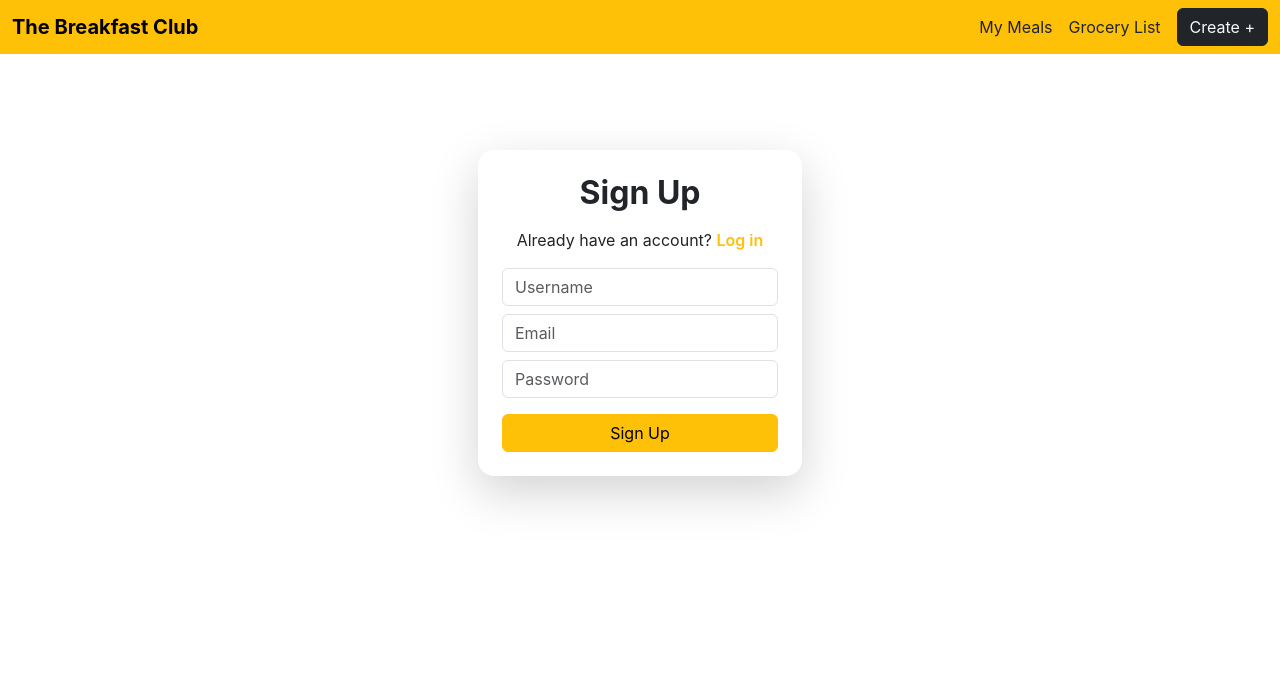
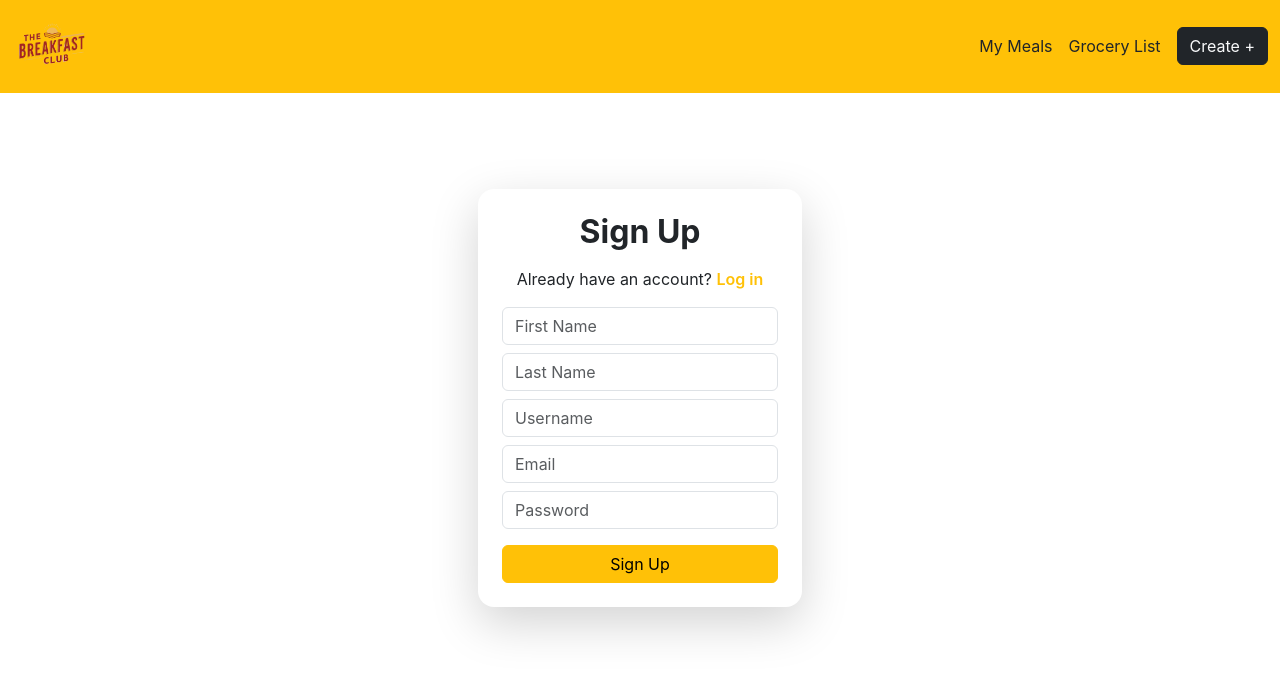
Before and after one commit to HRicketts007/BreakfastClub, a React (Create React App) app in the folder breakfast-club/: page /signup in a window 1280 px wide. Shown: the top 674 px of the page. Built offline with nearby package versions, Linux system fonts and the light colour scheme.

Commit message:
add: allegery & diet filters

```diff
--- a/breakfast-club/src/components/Auth/Signup.jsx
+++ b/breakfast-club/src/components/Auth/Signup.jsx
@@ -32,7 +32,7 @@ const Signup = () => {
     //signup endpoint
     try {
       const response = await axios.post(
-        `http://45.56.112.26:6969/auth/signup`,
+        `http://45.56.112.26:6969/auth/register`,
         formData
       );
 
@@ -40,11 +40,11 @@ const Signup = () => {
         setMessage("Signup successful! Please log in.");
         navigate("/login");
       } else {
-        setMessage(response.data.message || "Signup failed");
+        setMessage(response.data.message || "Signup failed. Please try again.");
       }
     } catch (error) {
       console.error("Signup error:", error);
-      setMessage(error.response?.data?.message || "Signup failed");
+      setMessage(error.response?.data?.message || "Signup failed. Please try again.");
     } finally {
       setLoading(false);
     }
@@ -68,7 +68,26 @@ const Signup = () => {
                 </span>
               </p>
               <div className="d-flex flex-column">
-                <input
+                <div className="flex-row align-items-center justify-content-between">
+
+                 <input
+                  className="form-control mb-2"
+                  type="text"
+                  name="firstName"
+                  placeholder="First Name"
+                  value={formData.firstName}
+                  onChange={handleChange}
+                />
+                  <input
+                  className="form-control mb-2"
+                  type="text"
+                  name="lastName"
+                  placeholder="Last Name"
+                  value={formData.lastName}
+                  onChange={handleChange}
+                />
+                </div>
+                  <input
                   className="form-control mb-2"
                   type="text"
                   name="username"
--- a/breakfast-club/src/components/Nav.jsx
+++ b/breakfast-club/src/components/Nav.jsx
@@ -1,7 +1,7 @@
 import React, {useEffect} from "react";
 import { Link, useNavigate } from "react-router-dom";
 import axios from "axios";
-
+import logo from "../assets/Logo.png";
 
 const Nav = ({ auth, setAuth }) => {
   const navigate = useNavigate();
@@ -37,7 +37,7 @@ const Nav = ({ auth, setAuth }) => {
   return (
     <nav className="navbar navbar-expand-lg bg-warning">
       <div className="container-fluid d-flex justify-content-between w-100">
-        <h3 className="navbar-brand fw-bold mb-0 " >The Breakfast Club</h3>
+       <div className="navbar-brand fw-bold mb-0 " > <img src={logo} alt="logo"  style={{width: "5rem", height: "auto"}} /></div>
 
         <button
           className="navbar-toggler"
--- a/breakfast-club/src/containers/GroceryList.jsx
+++ b/breakfast-club/src/containers/GroceryList.jsx
@@ -46,23 +46,26 @@ const GroceryList = () => {
   };
 
   //checkbox func
-  const toggleItem = (index) => {
+  const toggleItem = (item) => {
     setCheckedItems(prev => ({
       ...prev,
-      [index]: !prev[index]
+      [item]: !prev[item]
     }));
   };
 
   //remove func
-  const removeItem = async (index) => {
-    const updatedItems = groceryItems.filter((_, i) => i !== index);
+  const removeItem = async (item) => {
+    const updatedItems = groceryItems.filter(i => i !== item);
     setGroceryItems(updatedItems);
+    const newCheckedItems = { ...checkedItems };
+    delete newCheckedItems[item];
+    setCheckedItems(newCheckedItems);
     await updateGroceryItems(updatedItems);
   };
 
   //clear checked
   const clearCheckedItems = async () => {
-    const remainingItems = groceryItems.filter((_, index) => !checkedItems[index]);
+    const remainingItems = groceryItems.filter(item => !checkedItems[item]);
     setGroceryItems(remainingItems);
     setCheckedItems({});
     await updateGroceryItems(remainingItems);
@@ -126,20 +129,20 @@ const GroceryList = () => {
       ) : (
         <div className="card border-0 shadow-sm">
           <div className="list-group list-group-flush">
-            {groceryItems.map((item, index) => (
-              <div key={index} className="list-group-item d-flex align-items-center">
+            {groceryItems.map((item) => (
+              <div key={item} className="list-group-item d-flex align-items-center">
                 <div className="form-check flex-grow-1">
                   <input
                     type="checkbox"
                     className="form-check-input"
-                    checked={checkedItems[index] || false}
-                    onChange={() => toggleItem(index)}
+                    checked={checkedItems[item] || false}
+                    onChange={() => toggleItem(item)}
                   />
                   <label
                     className="form-check-label ms-2"
                     style={{
-                      textDecoration: checkedItems[index] ? 'line-through' : 'none',
-                      color: checkedItems[index] ? '#6c757d' : 'inherit'
+                      textDecoration: checkedItems[item] ? 'line-through' : 'none',
+                      color: checkedItems[item] ? '#6c757d' : 'inherit'
                     }}
                   >
                     {item}
@@ -147,7 +150,7 @@ const GroceryList = () => {
                 </div>
                 <button
                   className="btn btn-link text-danger"
-                  onClick={() => removeItem(index)}
+                  onClick={() => removeItem(item)}
                 >
                   <i className="bi bi-trash"></i>
                 </button>
--- a/breakfast-club/src/containers/MealPlanner.jsx
+++ b/breakfast-club/src/containers/MealPlanner.jsx
@@ -3,7 +3,7 @@ import { useNavigate } from "react-router-dom";
 import Select from "react-select";
 import CreatableSelect from "react-select/creatable";
 import axios from "axios";
-
+import logo from "../assets/Logo.png";
 //diet options
 const DIET_OPTIONS = [
   { value: 'gluten free', label: 'Gluten Free' },
@@ -216,6 +216,7 @@ const MealPlanner = () => {
           <div className="card border-0 shadow-lg rounded-4 bg-light">
             <div className="card-body p-4 p-md-5">
               <div className="text-center mb-5">
+                <img src={logo} alt="logo"  style={{width: "5rem", height: "auto"}} />
                 <h2 className="display-6 fw-bold mb-3">Meal Plan Generator</h2>
                 <p className="text-muted lead">
                   Create your personalized meal plan in seconds
```
Also changed, not shown: breakfast-club/src/assets/Logo.png (added).
